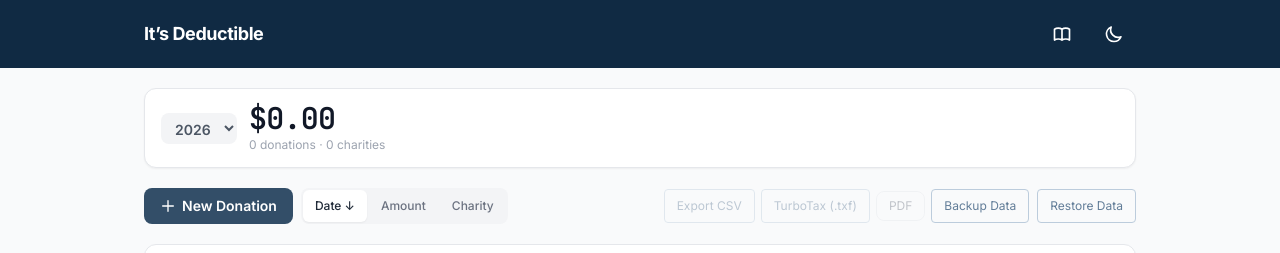
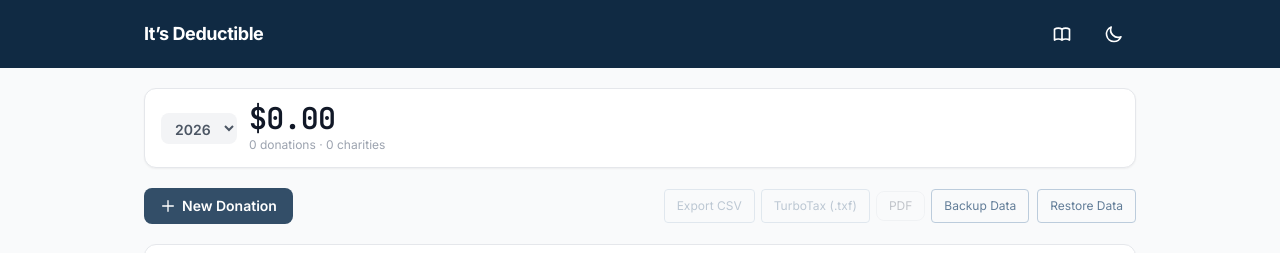
Before and after one commit to chadholdorf/Deductible, a React (Vite) app: page / in a window 1280 px wide. Shown: the top 253 px of the page. Built offline with nearby package versions, Linux system fonts and the light colour scheme.

Commit message:
Hide sort tabs when there is only one donation record
https://claude.ai/code/session_01SjKjhdrmQ2g5Q4eQXt4P5C

```diff
--- a/src/App.tsx
+++ b/src/App.tsx
@@ -180,6 +180,7 @@ function App() {
                   </svg>
                   New Donation
                 </button>
+                {yearRecords.length > 1 && (
                   <div className="flex bg-gray-100 dark:bg-gray-800 rounded-lg p-0.5 gap-0.5">
                     {([['date', 'Date ↓'], ['amount', 'Amount'], ['charity', 'Charity']] as const).map(([key, label]) => (
                       <button key={key} onClick={() => setSortMode(key)}
@@ -192,6 +193,7 @@ function App() {
                       </button>
                     ))}
                   </div>
+                )}
               </div>
               <div className="flex items-center gap-1.5 flex-wrap">
                 <ExportCSV records={yearRecords} taxYear={selectedYear} />
```
Lines whose indentation alone changed are shown as unchanged.
